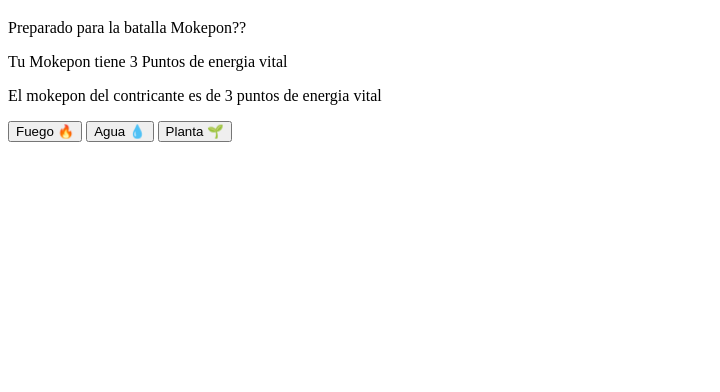
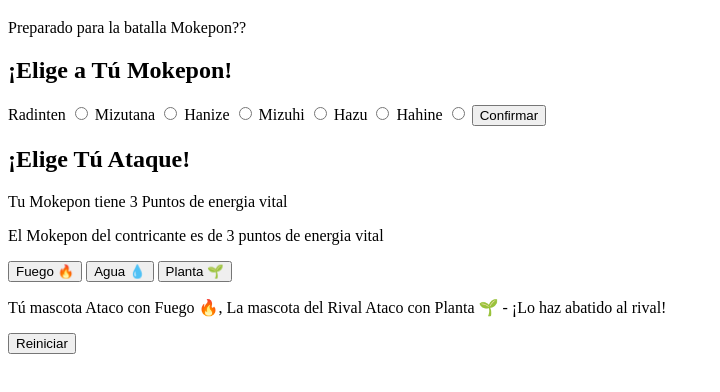
Before and after one commit to WindB3NJA/Sprout-NewDeveloper, a plain HTML site: page Set_of_languages/Mokepon/Index.html in a window 1280 px wide. Shown: the part 62-454 px from the top of the page, without its empty margins (0-720 px from the left). Drawn offline with Linux system fonts and the light colour scheme.

Commit message:
Se agregan los mokepones

```diff
--- a/Set_of_languages/Mokepon/Index.html
+++ b/Set_of_languages/Mokepon/Index.html
@@ -9,11 +9,39 @@
     </head>
     <body>
         <h1>Mokepon 🔥💧🌱</h1>
-        <a>Preparado para la batalla Mokepon??</a>
-<section id ="Seleccionar_Mokepon" ></section>
+        <p>Preparado para la batalla Mokepon??</p>
+
+        <section id ="Seleccionar_Mokepon" >
+            <h2>¡Elige a Tú Mokepon!</h2>
+
+            <label for="Radinten">Radinten</label>
+            <input type="radio" name="Mokepon" id="Radinten"/>
+
+            <label for="Mizutana">Mizutana</label>
+            <input type="radio" name="Mokepon" id="Mizutana"/>
+
+            <label for="Hanize">Hanize</label>
+            <input type="radio" name="Mokepon" id="Hanize"/>
+
+            <label for="Mizuhi">Mizuhi</label>
+            <input type="radio" name="Mokepon" id="Mizuhi"/>
+
+            <label for="Hazu">Hazu</label>
+            <input type="radio" name="Mokepon" id="Hazu"/>
+
+            <label for="Hahine">Hahine</label>
+            <input type="radio" name="Mokepon" id="Hahine"/>
+
+            <!--Radinten -> Fuego,Mizutana -> Agua,Hanize -> Planta, Mizuhi -> Agua y Fuego, Hazu -> Agua y Planta, Hahine -> Planta y Fuego-->
+
+            <button>Confirmar</button>
+        </section>
+
         <section id ="Seleccionar_Ataque">
-    <p>Tu Mokepon tiene 3 Puntos de energia vital</p>
-    <p>El mokepon del contricante es de 3 puntos de energia vital</p>
+            <h2>¡Elige Tú Ataque!</h2>
+            <p>Tu Mokepon tiene <span>3</span> Puntos de energia vital</p>
+            <p>El Mokepon del contricante es de <span>3</span> puntos de energia vital</p>
+
             <p>
                 <button>Fuego 🔥</button>
                 <button>Agua 💧</button>
@@ -21,5 +49,12 @@
             </p>
         </section>
 
+        <section id="Mensajes">
+            <p>Tú mascota Ataco con Fuego 🔥, La mascota del Rival Ataco con Planta 🌱 - ¡Lo haz abatido al rival!</p>
+        </section>
+
+        <section id="Reiniciar">
+            <button>Reiniciar</button>
+        </section>
     </body>
 </html>
```
Lines whose indentation alone changed are shown as unchanged.
